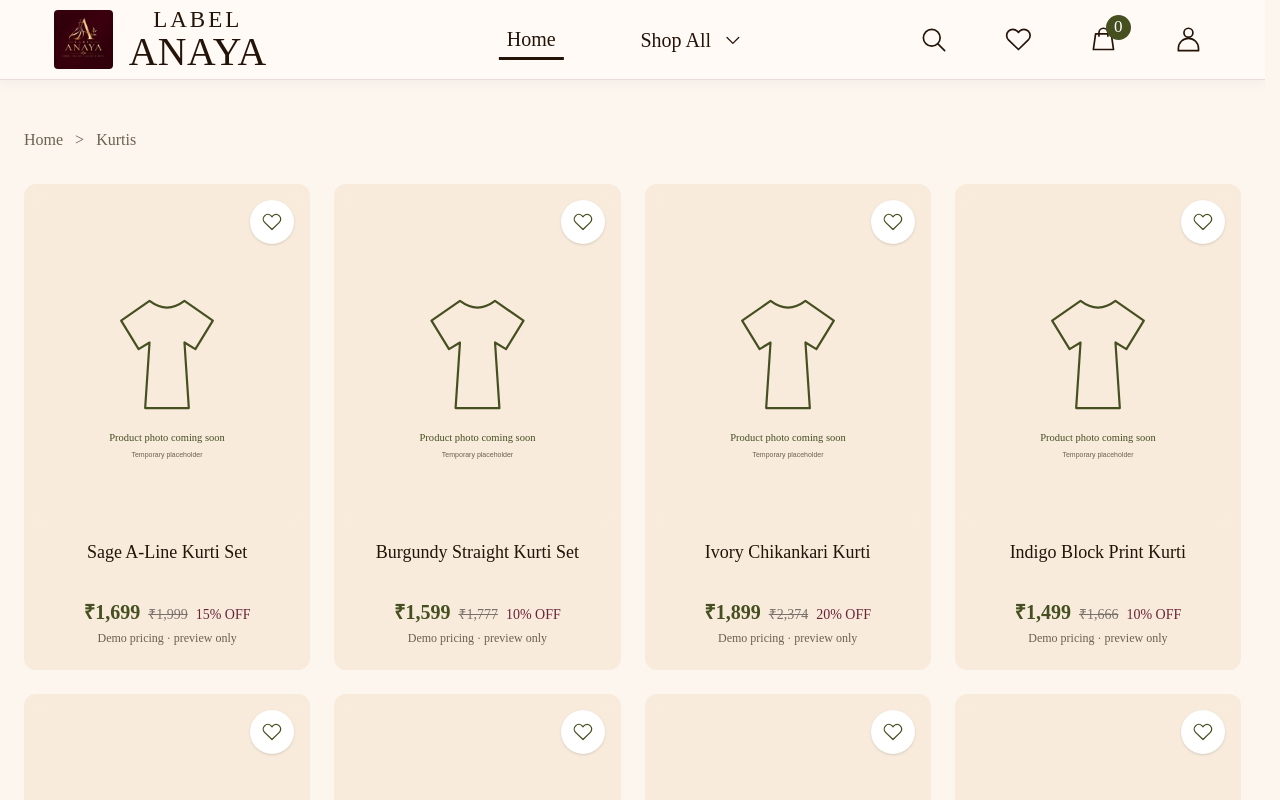
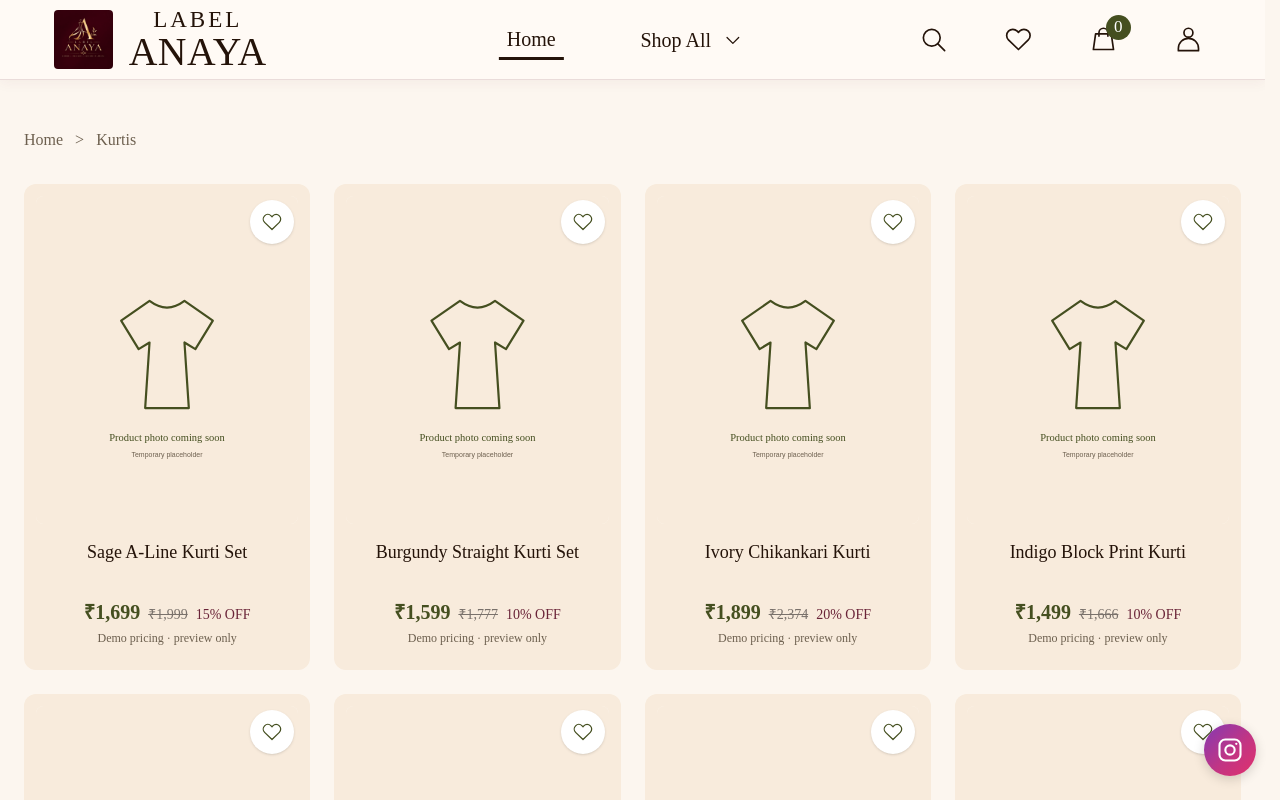
Before and after one commit to DurgaPrasadPallapu328/label-anaya, a Next.js app: page /shop/kurtis in a window 1280 px wide. Shown: the top 800 px of the page. Built offline with nearby package versions, Linux system fonts and the light colour scheme.

Commit message:
feat: refactor WhatsApp contact component with improved structure and styling

```diff
--- a/components/ui/whatsapp-contact.css
+++ b/components/ui/whatsapp-contact.css
@@ -1,13 +1,19 @@
-.whatsapp-contact { position: fixed; right: max(16px, env(safe-area-inset-right)); bottom: max(16px, env(safe-area-inset-bottom)); z-index: 30; display: grid; place-items: center; width: 48px; height: 48px; border-radius: 50%; background: #25d366; color: #fff; box-shadow: 0 3px 12px rgb(0 0 0 / 16%); }
-.whatsapp-contact svg { display: block; width: 28px; height: 28px; }
-.whatsapp-contact:focus-visible { outline: 3px solid #454f20; outline-offset: 4px; }
-/* Allow the end of page content to scroll fully above the fixed contact control. */
-.whatsapp-contact-space { height: calc(80px + env(safe-area-inset-bottom)); }
-body:has(dialog[open]) .whatsapp-contact,
-body:has([data-label-anaya-loader="fullscreen"]) .whatsapp-contact { visibility: hidden; pointer-events: none; }
-@media (min-width: 768px) { .whatsapp-contact { right: max(24px, env(safe-area-inset-right)); bottom: max(24px, env(safe-area-inset-bottom)); width: 52px; height: 52px; } }
+.floating-social-contact { position: fixed; right: max(16px, env(safe-area-inset-right)); bottom: max(16px, env(safe-area-inset-bottom)); z-index: 30; display: flex; flex-direction: column; align-items: center; gap: 12px; }
+.floating-social-button { display: grid; place-items: center; flex-shrink: 0; width: 48px; height: 48px; border-radius: 50%; color: #fff; box-shadow: 0 3px 12px rgb(0 0 0 / 16%); }
+.whatsapp-contact { background: #25d366; }
+.instagram-contact { background: linear-gradient(135deg, #833ab4, #c13584 55%, #e1306c); }
+.floating-social-button svg { display: block; width: 28px; height: 28px; }
+.floating-social-button:focus-visible { outline: 3px solid #454f20; outline-offset: 4px; }
+/* Let final page actions scroll fully above both floating controls. */
+.whatsapp-contact-space { height: calc(140px + env(safe-area-inset-bottom)); }
+body:has(dialog[open]) .floating-social-contact,
+body:has([data-label-anaya-loader="fullscreen"]) .floating-social-contact { visibility: hidden; pointer-events: none; }
+@media (min-width: 768px) {
+  .floating-social-contact { right: max(24px, env(safe-area-inset-right)); bottom: max(24px, env(safe-area-inset-bottom)); }
+  .floating-social-button { width: 52px; height: 52px; }
+}
 @media (prefers-reduced-motion: no-preference) {
-  .whatsapp-contact { transition: transform 200ms ease, box-shadow 200ms ease; }
-  .whatsapp-contact:hover { transform: scale(1.05); box-shadow: 0 4px 14px rgb(0 0 0 / 20%); }
-  .whatsapp-contact:active { transform: scale(.98); }
+  .floating-social-button { transition: transform 200ms ease, box-shadow 200ms ease; }
+  .floating-social-button:hover { transform: scale(1.05); box-shadow: 0 4px 14px rgb(0 0 0 / 20%); }
+  .floating-social-button:active { transform: scale(.98); }
 }
--- a/components/ui/whatsapp-contact.tsx
+++ b/components/ui/whatsapp-contact.tsx
@@ -3,16 +3,24 @@ import "./whatsapp-contact.css";
 
 export function WhatsAppContact() {
   const href = getWhatsAppUrl(process.env.NEXT_PUBLIC_WHATSAPP_NUMBER);
-  if (!href) return null;
 
   return (
     <>
       <div className="whatsapp-contact-space" aria-hidden="true" />
-      <a className="whatsapp-contact" href={href} target="_blank" rel="noopener noreferrer" aria-label="Chat with Label Anaya on WhatsApp" title="Chat with us">
+      <div className="floating-social-contact">
+      <a className="floating-social-button instagram-contact" href="https://www.instagram.com/styledbyanaya._/" target="_blank" rel="noopener noreferrer" aria-label="Follow Styled by Anaya on Instagram" title="Follow us">
+        <svg xmlns="http://www.w3.org/2000/svg" viewBox="0 0 24 24" width="28" height="28" fill="none" stroke="currentColor" strokeWidth="1.8" aria-hidden="true" focusable="false">
+          <rect x="3" y="3" width="18" height="18" rx="5" />
+          <circle cx="12" cy="12" r="4" />
+          <circle cx="17.4" cy="6.7" r="1" fill="currentColor" stroke="none" />
+        </svg>
+      </a>
+      {href && <a className="floating-social-button whatsapp-contact" href={href} target="_blank" rel="noopener noreferrer" aria-label="Chat with Label Anaya on WhatsApp" title="Chat with us">
         <svg xmlns="http://www.w3.org/2000/svg" viewBox="0 0 24 24" width="28" height="28" fill="currentColor" aria-hidden="true" focusable="false">
           <path d="M20.52 3.48A11.85 11.85 0 0 0 12.04 0C5.45 0 .08 5.37.08 11.97c0 2.11.55 4.17 1.6 5.99L0 24l6.19-1.62a11.96 11.96 0 0 0 5.84 1.49h.01c6.59 0 11.96-5.37 11.96-11.97 0-3.2-1.24-6.2-3.48-8.42ZM12.04 21.85a9.9 9.9 0 0 1-5.04-1.38l-.36-.21-3.67.96.98-3.58-.24-.37a9.89 9.89 0 0 1-1.51-5.3c0-5.48 4.45-9.94 9.94-9.94a9.87 9.87 0 0 1 7.03 2.91 9.88 9.88 0 0 1 2.91 7.04c0 5.48-4.46 9.87-10.04 9.87Zm5.45-7.42c-.3-.15-1.77-.87-2.04-.97-.27-.1-.47-.15-.67.15-.2.3-.77.97-.94 1.17-.17.2-.35.22-.65.07-.3-.15-1.26-.46-2.4-1.48-.89-.79-1.49-1.77-1.66-2.07-.17-.3-.02-.46.13-.61.13-.13.3-.35.45-.52.15-.17.2-.3.3-.5.1-.2.05-.37-.02-.52-.08-.15-.67-1.62-.92-2.22-.24-.58-.48-.5-.67-.51h-.57c-.2 0-.52.07-.8.37-.27.3-1.04 1.02-1.04 2.49s1.07 2.89 1.22 3.09c.15.2 2.1 3.2 5.09 4.49.71.31 1.27.49 1.71.63.72.23 1.37.2 1.89.12.58-.09 1.77-.72 2.02-1.42.25-.7.25-1.3.17-1.42-.07-.13-.27-.2-.57-.35Z" />
         </svg>
-      </a>
+      </a>}
+      </div>
     </>
   );
 }
```
